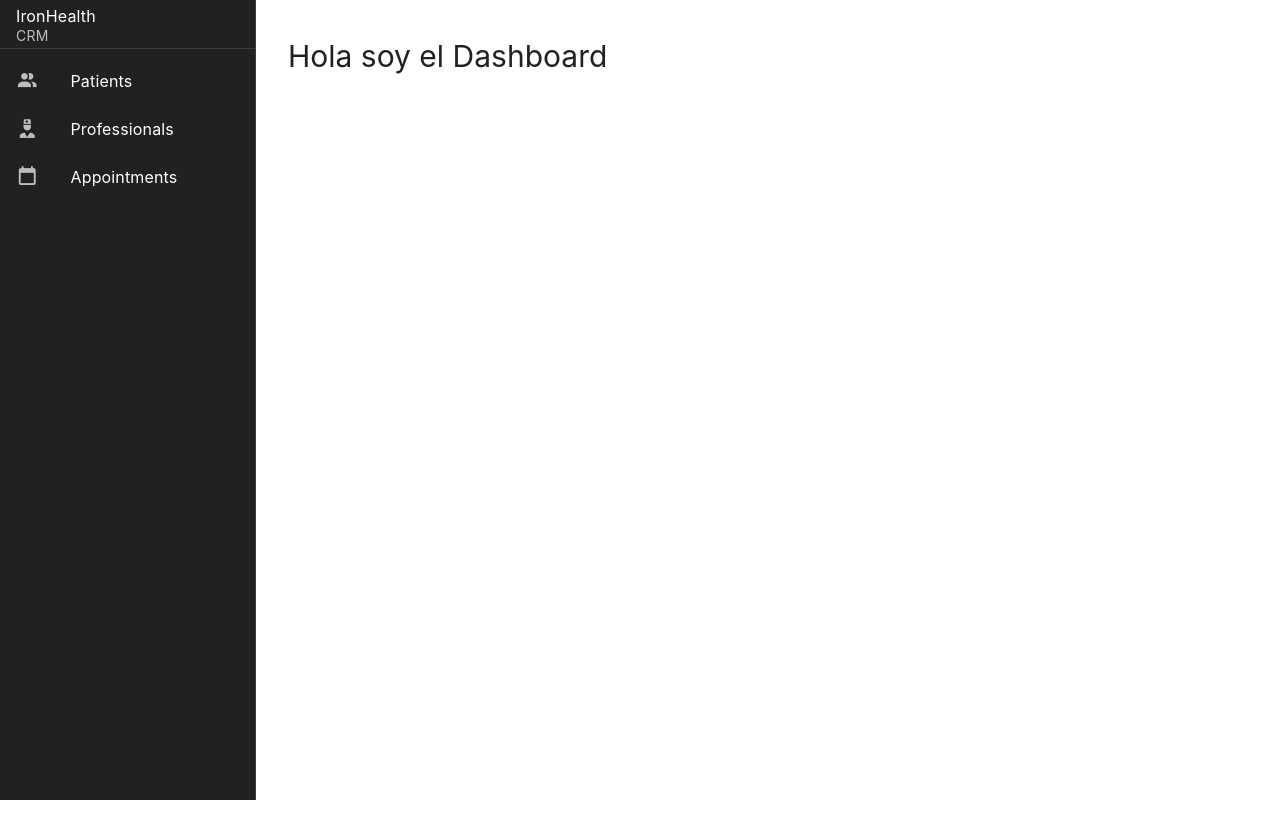
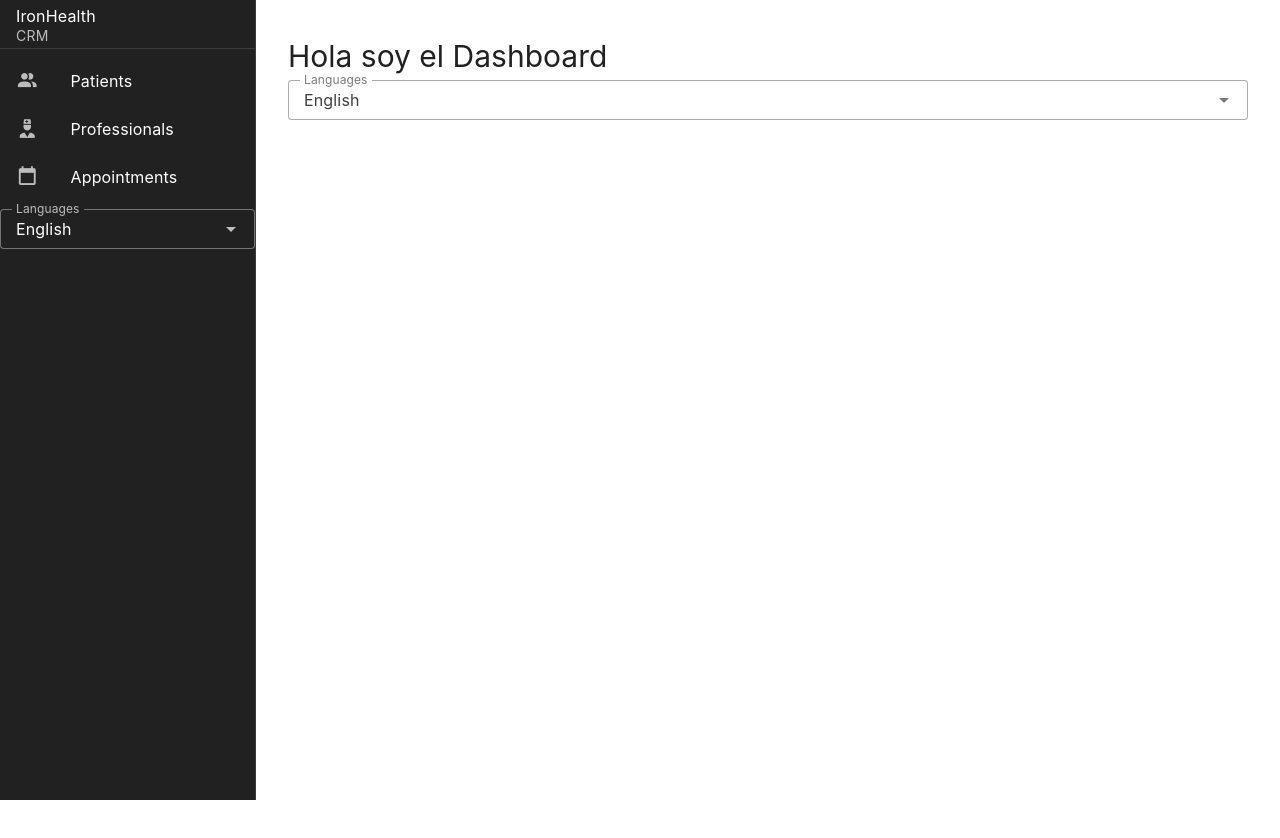
Before and after one commit to IronHack-2025/front-ironhealth, a Vue app: page / in a window 1280 px wide. Shown: the top 838 px of the page. Built offline with nearby package versions, Linux system fonts and the light colour scheme; no server answers.

Commit message:
feat: add language selection component and integrate internationalization support across views and calendar

```diff
--- a/package.json
+++ b/package.json
@@ -14,6 +14,7 @@
     "format": "prettier --write src/"
   },
   "dependencies": {
+    "@fullcalendar/core": "^6.1.19",
     "@fullcalendar/daygrid": "^6.1.19",
     "@fullcalendar/interaction": "^6.1.19",
     "@fullcalendar/list": "^6.1.19",
--- a/src/App.vue
+++ b/src/App.vue
@@ -1,5 +1,20 @@
 <script setup>
+import { ref, watch } from 'vue'
 import { RouterView } from 'vue-router'
+import { useI18n } from 'vue-i18n'
+import SelectLanguage from '@/components/SelectLanguage.vue'
+
+const { locale } = useI18n()
+const currentLocale = ref(locale.value)
+
+// Sincronizar cambios de idioma entre i18n y currentLocale
+watch(() => locale.value, (newLocale) => {
+  currentLocale.value = newLocale
+})
+
+watch(currentLocale, (newLocale) => {
+  locale.value = newLocale
+})
 </script>
 
 <template>
@@ -23,10 +38,12 @@ import { RouterView } from 'vue-router'
 
           </v-list-item>
         </v-list>
+
+        <SelectLanguage v-model="currentLocale"/>
       </v-navigation-drawer>
 
       <v-main>
-        <RouterView />
+        <RouterView :calendar-locale="currentLocale" />
       </v-main>
     </v-app>
   </header>
--- a/src/components/AppointmentsCalendar.vue
+++ b/src/components/AppointmentsCalendar.vue
@@ -93,6 +93,17 @@ import timeGridPlugin from '@fullcalendar/timegrid'
 import interactionPlugin from '@fullcalendar/interaction'
 import listPlugin from '@fullcalendar/list'
 import Alert from './AlertMessage.vue'
+import esLocale from '@fullcalendar/core/locales/es'
+import { useI18n } from 'vue-i18n'
+
+const { t } = useI18n()
+
+const props = defineProps({
+  calendarLocale: {
+    type: String,
+    default: 'es'
+  }
+})
 
 const patients = ref([])
 const professionals = ref([])
@@ -190,6 +201,24 @@ watch(selectedPatient, (newVal) => {
 watch(selectedProfessional, (newVal) => {
     form.value.professionalId = newVal
 })
+
+// Watcher para actualizar el idioma del calendario
+watch(
+  () => props.calendarLocale,
+  (newLocale) => {
+    calendarOptions.value.locale = newLocale
+    // Forzar actualización del calendario
+    if (calendarRef.value) {
+      calendarRef.value.getApi().refetchEvents();
+    }
+  }
+)
+
+watch(
+  () => props.calendarLocale,
+  (newLocale) => {
+    calendarOptions.value.locale = newLocale
+  })
 
 const dialog = ref(false)
 
@@ -381,6 +410,8 @@ const calendarOptions = ref({
     initialView: 'timeGridWeek',
     selectable: true,
     editable: true,
+    locales: [esLocale],
+    locale: props.calendarLocale,
     selectMirror: true,
       expandRows: false,
        height: 'auto',
--- /dev/null
+++ b/src/components/SelectLanguage.vue
@@ -0,0 +1,48 @@
+<script setup>
+import { useI18n } from 'vue-i18n'
+
+// Configuración de i18n
+const { t, locale } = useI18n()
+
+// Props para v-model
+const props = defineProps({
+  modelValue: String
+})
+
+const emit = defineEmits(['update:modelValue'])
+
+// Opciones de idioma
+const languages = [
+  { code: 'en', label: 'English' },
+  { code: 'es', label: 'Español' }
+]
+
+// Función para manejar cambios
+const handleLanguageChange = (newValue) => {
+  locale.value = newValue
+  emit('update:modelValue', newValue)
+}
+
+</script>
+
+<template>
+<div class="language-selector">
+    <v-select
+        :model-value="locale"
+        @update:model-value="handleLanguageChange"
+        :items="languages"
+        item-title="label"
+        item-value="code"
+        :label="t('navbar.selectLang')"
+        variant="outlined"
+        density="compact"
+    ></v-select>
+</div>
+
+</template>
+
+<style scoped>
+.language-selector {
+  margin-bottom: 1rem;
+}
+</style>
--- a/src/locales/en.json
+++ b/src/locales/en.json
@@ -5,7 +5,8 @@
     "appointments": "Appointments",
     "dashboard": "Dashboard",
     "reports": "Reports",
-    "settings": "Settings"
+    "settings": "Settings",
+    "selectLang": "Languages"
   },
   "views": {
     "patients": {
--- a/src/locales/es.json
+++ b/src/locales/es.json
@@ -5,7 +5,8 @@
     "appointments": "Citas",
     "dashboard": "Dashboard",
     "reports": "Reportes",
-    "settings": "Configuración"
+    "settings": "Configuración",
+    "selectLang": "Idiomas"
   },
   "views": {
     "patients": {
@@ -20,6 +21,7 @@
     },
     "professionals": {
       "title": "Profesionales de la Salud",
+      "listTitle": "Listado de Profesionales",
       "subtitle": "Gestionar personal médico",
       "actions": {
         "add": "Agregar Profesional",
@@ -56,7 +58,8 @@
       "delete": "Eliminar",
       "edit": "Editar",
       "view": "Ver Detalles",
-      "registerPatient": "Registrar Paciente"
+      "registerPatient": "Registrar Paciente",
+      "registerProfessional": "Registrar Profesional"
     },
     "messages": {
       "loading": "Cargando...",
--- a/src/views/AppointmentsView.vue
+++ b/src/views/AppointmentsView.vue
@@ -1,12 +1,18 @@
 <template>
     <div>
-        <AppointmentsCalendar />
+        <AppointmentsCalendar :calendar-locale="calendarLocale" />
     </div>
 </template>
 
 <script setup>
 import AppointmentsCalendar from '@/components/AppointmentsCalendar.vue';
 
+const props = defineProps({
+  calendarLocale: {
+    type: String,
+    default: 'es'
+  }
+})
 
 </script>
 
--- a/src/views/HomeView.vue
+++ b/src/views/HomeView.vue
@@ -1,7 +1,10 @@
 <script setup lang="ts">
 import Dashboard from '@/components/DashboardComponent.vue'
+import SelectLanguage from '@/components/SelectLanguage.vue'
 </script>
 
 <template>
   <Dashboard />
+  <SelectLanguage />
+
 </template>
```
Also changed, not shown: 1 other file (tests, documents, lock files or other folders).
